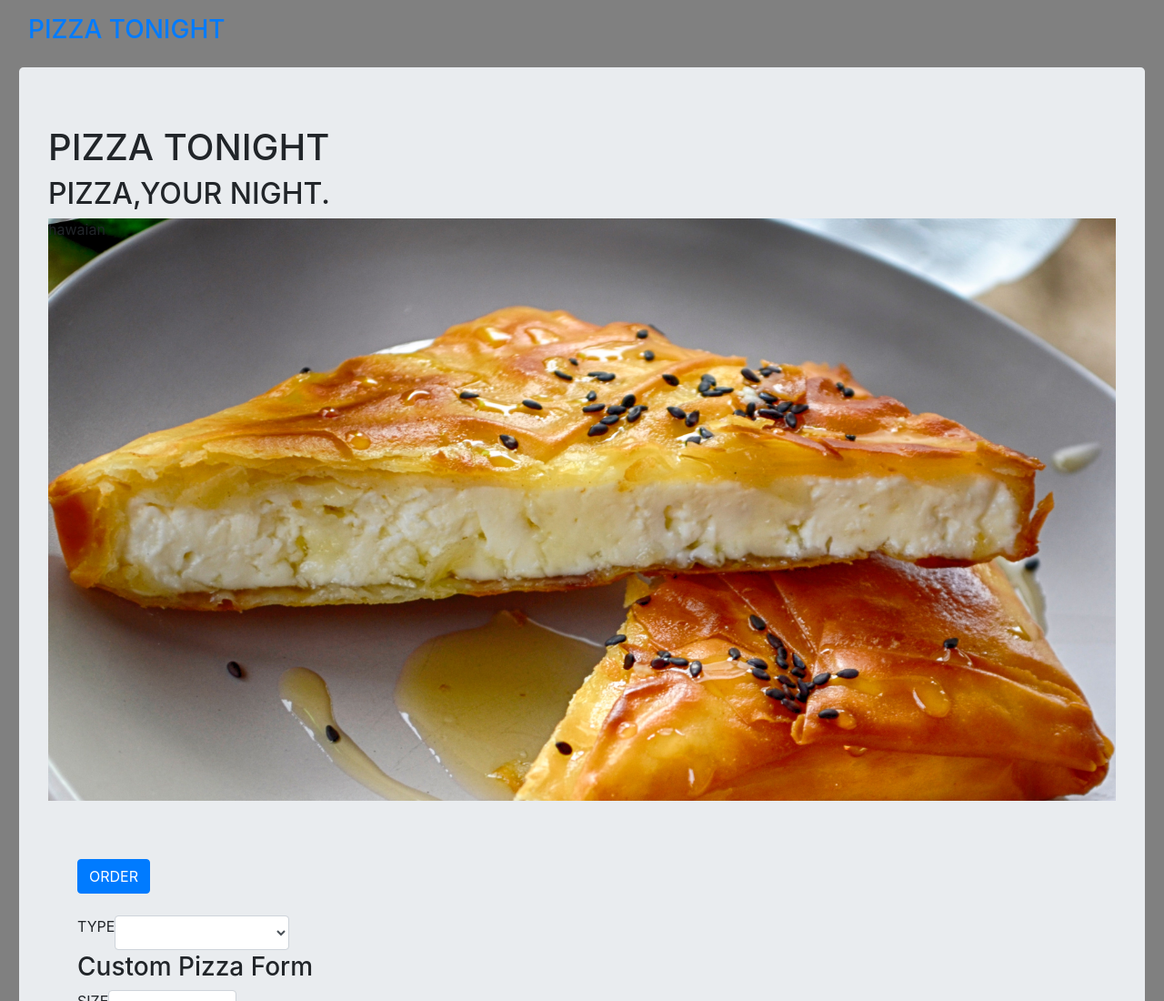
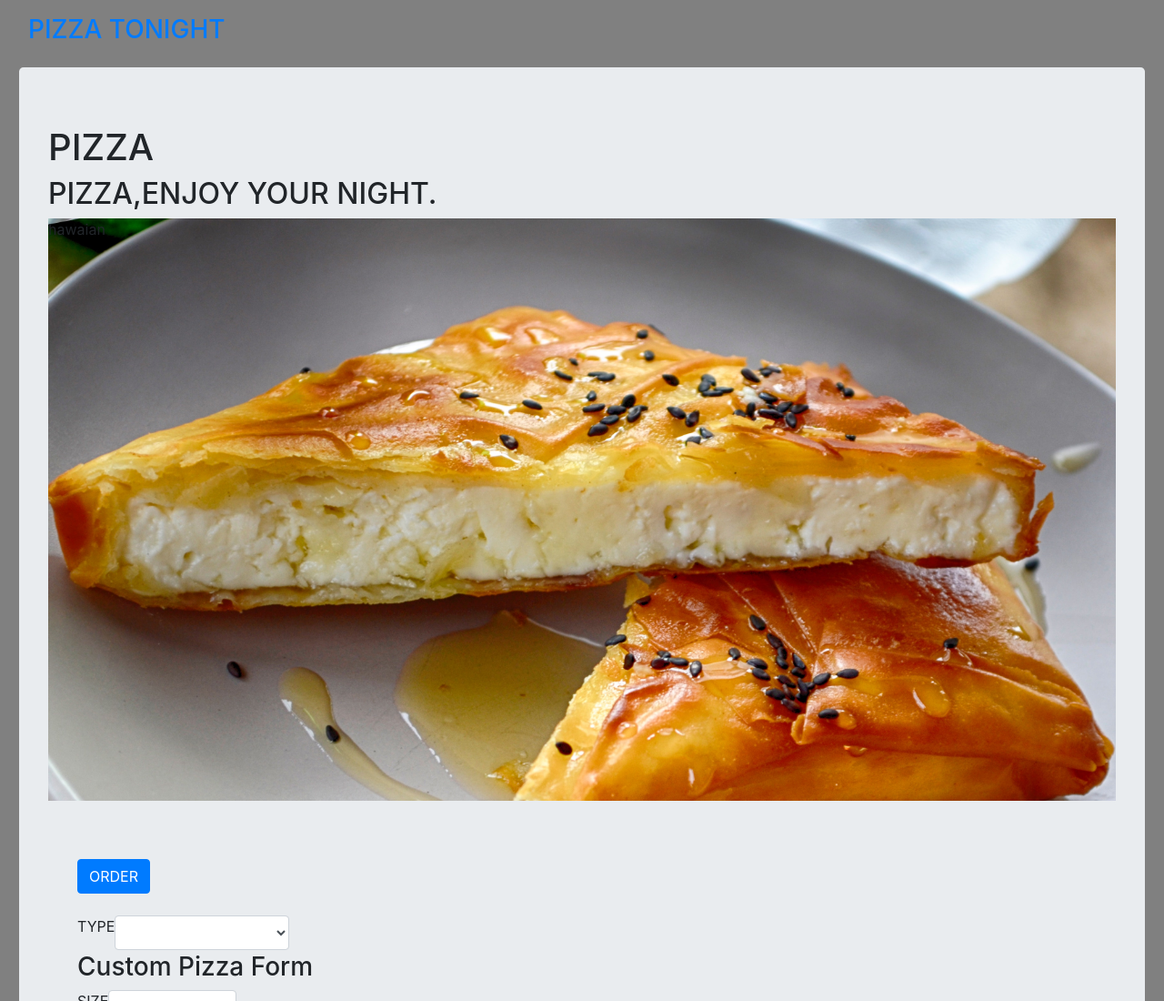
Before and after one commit to 12348-stack/pizza-order, a plain HTML site: page index.html in a window 1280 px wide. Shown: the top 1100 px of the page at 91% size. Drawn offline with nearby package versions, Linux system fonts and the light colour scheme; a script that the page names is missing; some icons are missing.

```diff
--- a/index.html
+++ b/index.html
@@ -35,8 +35,8 @@
         <img src="">
         <meta charset=" UTF-8">
         <div class="jumbotron homm" id="landing-content">
-          <h1 class="page-header">PIZZA TONIGHT</h1>
-          <h2 id="landing-tagline">PIZZA,YOUR NIGHT.</h2>
+          <h1 class="page-header">PIZZA</h1>
+          <h2 id="landing-tagline">PIZZA,ENJOY YOUR NIGHT.</h2>
           <div class="img">
             hawaian
             <!-- <img src="Images/brown-pizza-on-plate-725993.jpg"> -->
```
